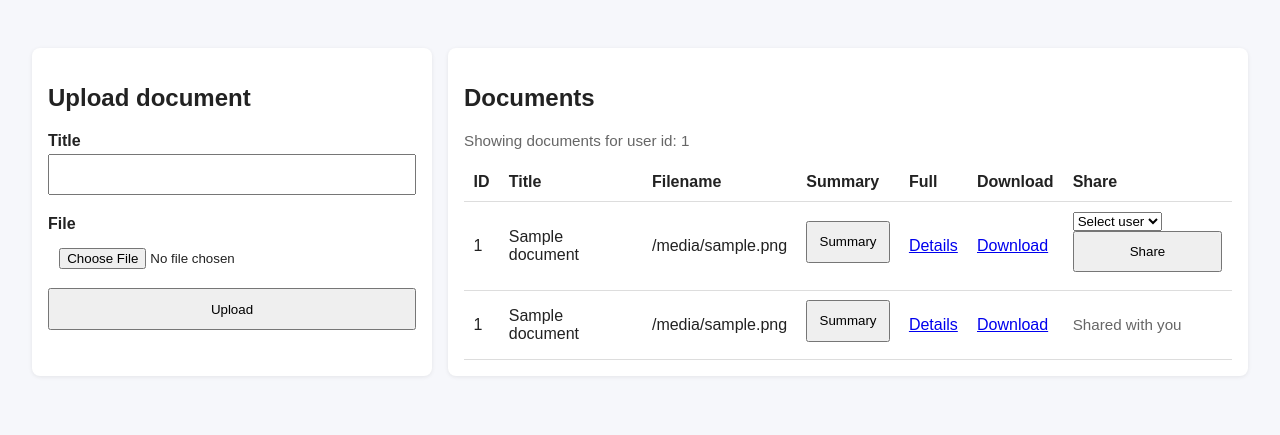
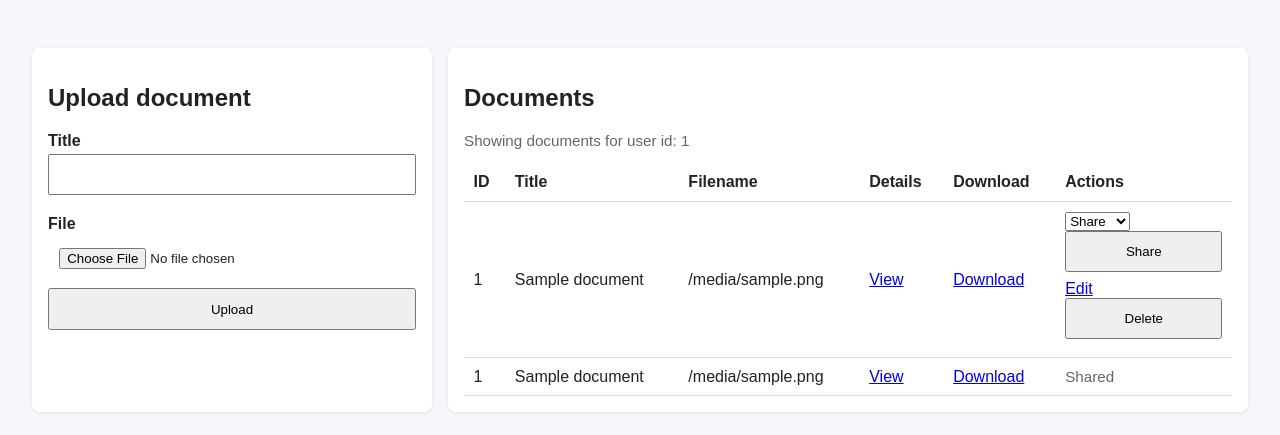
Before and after one commit to henriquePonte/Secure_Software, a Flask app: page /documents in a window 1280 px wide. Shown: the part 112-547 px from the top of the page. Run offline with Flask 3, Linux system fonts and the light colour scheme; the visitor is signed in with stand-in values (Sample User, id 1); a database or web service that is not in the repository returns one stand-in record (values such as "Sample title"); some libraries are stand-ins or nearby versions.

Commit message:
edit e delete de um documento #45

```diff
--- a/web/app/routes/documents.py
+++ b/web/app/routes/documents.py
@@ -4,7 +4,9 @@
 from ..services.user import get_all_users_for_sharing
 from app.logger.logger import get_logger
 from app.document.upload import is_allowed_file
-
+import os
+import uuid
+from werkzeug.utils import secure_filename
 
 from ..services.document import (
     get_user_by_id,
@@ -13,6 +15,9 @@
     create_document,
     get_document_by_id,
     get_documents_shared_with_user,
+    delete_document_by_id,
+    update_document_file,
+    update_document_title,
 )
 
 logger = get_logger(__name__)
@@ -72,13 +77,24 @@
         )
         flask.abort(400)
 
+    # SAFE FILENAME
+    original_name = secure_filename(uploaded_file.filename)
+    ext = os.path.splitext(original_name)[1]
+
+    new_filename = f"{uuid.uuid4()}{ext}"
+
+    save_path = os.path.join("uploads", new_filename)
+    uploaded_file.save(save_path)
+
+    # DB INSERT
+    create_document(user_id, title, new_filename)
+
     logger.info(
-        f"document.uploaded user_id={user_id} title={title} file={uploaded_file.filename}"
+        f"document.uploaded user_id={user_id} title={title} file={new_filename}"
     )
 
-    create_document(user_id, title, uploaded_file.filename)
+    return flask.redirect(flask.url_for("documents.documents_page"))
 
-    return flask.redirect(flask.url_for("documents.documents_page"))
 # DETAILS
 @bp.route("/documents/<int:document_id>")
 @login_required
@@ -199,3 +215,106 @@
     user_id = flask.session.get("user_id")
     logger.info(f"document.download.request user_id={user_id} doc_id={document_id}")
     return download_doc(document_id)
+
+@bp.route("/documents/<int:document_id>/delete", methods=["POST"])
+@login_required
+def delete_document(document_id):
+
+    user_id = flask.session.get("user_id")
+
+    doc = get_document_by_id(document_id)
+
+    if not doc:
+        logger.warning(f"delete.not_found user_id={user_id} doc_id={document_id}")
+        flask.abort(404)
+
+    # ONLY OWNER
+    if doc["owner_id"] != user_id:
+        logger.warning(f"delete.forbidden user_id={user_id} doc_id={document_id}")
+        flask.abort(403)
+
+    delete_document_by_id(document_id)
+
+    logger.info(f"document.deleted user_id={user_id} doc_id={document_id}")
+
+    return flask.redirect(flask.url_for("documents.documents_page"))
+
+@bp.route("/documents/<int:document_id>/edit", methods=["GET"])
+@login_required
+def edit_document_page(document_id):
+
+    user_id = flask.session.get("user_id")
+
+    doc = get_document_by_id(document_id)
+
+    if not doc:
+        logger.warning(f"edit.not_found user_id={user_id} doc_id={document_id}")
+        flask.abort(404)
+
+    if doc["owner_id"] != user_id:
+        logger.warning(f"edit.forbidden user_id={user_id} doc_id={document_id}")
+        flask.abort(403)
+
+    return flask.render_template("edit_document.html", document=doc)
+
+@bp.route("/documents/<int:document_id>/edit", methods=["POST"])
+@login_required
+def edit_document(document_id):
+
+    user_id = flask.session.get("user_id")
+
+    doc = get_document_by_id(document_id)
+
+    if not doc:
+        logger.warning(f"edit.not_found user_id={user_id} doc_id={document_id}")
+        flask.abort(404)
+
+    if doc["owner_id"] != user_id:
+        logger.warning(f"edit.forbidden user_id={user_id} doc_id={document_id}")
+        flask.abort(403)
+
+    # UPDATE TITLE
+    new_title = flask.request.form.get("title", "").strip()
+
+    if new_title and new_title != doc["title"]:
+        update_document_title(document_id, new_title)
+
+    # UPDATE FILE
+    uploaded_file = flask.request.files.get("document")
+
+    if uploaded_file and uploaded_file.filename:
+
+        ok, reason = is_allowed_file(uploaded_file.filename, uploaded_file)
+
+        if not ok:
+            logger.warning(
+                f"edit.upload_blocked user_id={user_id} doc_id={document_id} reason={reason}"
+            )
+            flask.abort(400)
+
+        # remove old file
+        old_path = os.path.join("uploads", doc["filename"])
+        if os.path.exists(old_path):
+            os.remove(old_path)
+
+        # secure + unique filename
+        original_name = secure_filename(uploaded_file.filename)
+        ext = os.path.splitext(original_name)[1]
+
+        new_filename = f"{uuid.uuid4()}{ext}"
+
+        save_path = os.path.join("uploads", new_filename)
+        uploaded_file.save(save_path)
+
+        # update DB
+        update_document_file(document_id, new_filename)
+
+        logger.info(
+            f"document.file_replaced user_id={user_id} doc_id={document_id} file={new_filename}"
+        )
+
+    logger.info(f"document.edited user_id={user_id} doc_id={document_id}")
+
+    return flask.redirect(
+        flask.url_for("documents.document_details", document_id=document_id)
+    )
--- a/web/app/services/document.py
+++ b/web/app/services/document.py
@@ -102,3 +102,44 @@
     conn.close()
 
     return docs
+
+def delete_document_by_id(document_id):
+    conn = get_db()
+    cur = conn.cursor()
+
+    cur.execute("""
+                DELETE FROM documents
+                WHERE id = %s
+                """, (document_id,))
+
+    conn.commit()
+    cur.close()
+    conn.close()
+
+def update_document_title(document_id, new_title):
+    conn = get_db()
+    cur = conn.cursor()
+
+    cur.execute("""
+                UPDATE documents
+                SET title = %s
+                WHERE id = %s
+                """, (new_title, document_id))
+
+    conn.commit()
+    cur.close()
+    conn.close()
+
+def update_document_file(document_id, filename):
+    conn = get_db()
+    cur = conn.cursor()
+
+    cur.execute("""
+                UPDATE documents
+                SET filename = %s
+                WHERE id = %s
+                """, (filename, document_id))
+
+    conn.commit()
+    cur.close()
+    conn.close()
--- a/web/templates/documents.html
+++ b/web/templates/documents.html
@@ -37,10 +37,9 @@
         <th>ID</th>
         <th>Title</th>
         <th>Filename</th>
-        <th>Summary</th>
-        <th>Full</th>
+        <th>Details</th>
         <th>Download</th>
-        <th>Share</th>
+        <th>Actions</th>
       </tr>
       </thead>
 
@@ -48,75 +47,76 @@
       {% for doc in documents %}
       <tr>
 
-        <!-- ID -->
         <td>{{ doc.id }}</td>
-
-        <!-- TITLE -->
         <td>{{ doc.title }}</td>
-
-        <!-- FILENAME -->
         <td>{{ doc.filename }}</td>
 
-        <!-- SUMMARY -->
         <td>
-          <button class="details-btn" data-title="{{ doc.title }}">
-            Summary
-          </button>
-        </td>
-
-        <!-- DETAILS -->
-        <td>
-          <a href="{{ url_for('documents.document_details', document_id=doc.id) }}">
-            Details
+          <a class="btn btn-gray"
+             href="{{ url_for('documents.document_details', document_id=doc.id) }}">
+            View
           </a>
         </td>
 
-        <!-- DOWNLOAD  -->
         <td>
-          <a href="{{ url_for('documents.download_document', document_id=doc.id) }}">
+          <a class="btn btn-blue"
+             href="{{ url_for('documents.download_document', document_id=doc.id) }}">
             Download
           </a>
         </td>
 
-        <!-- SHARE -->
+        <!-- ACTIONS -->
         <td>
+          <div class="action-group">
+
             {% if doc.is_owner %}
 
+            <!-- SHARE -->
             <form method="POST"
-                action="{{ url_for('documents.share_document_route', document_id=doc.id) }}">
+                  action="{{ url_for('documents.share_document_route', document_id=doc.id) }}"
+                  class="action-item">
 
-            <select name="shared_with" required>
-              <option value="">Select user</option>
-
+              <select name="shared_with" class="action-select" required>
+                <option value="">Share</option>
                 {% for user in users %}
-              <option value="{{ user.id }}">
-                {{ user.username }}
-              </option>
+                <option value="{{ user.id }}">{{ user.username }}</option>
                 {% endfor %}
-
               </select>
 
-            <button type="submit">
+              <button type="submit" class="btn btn-blue">
                 Share
               </button>
 
             </form>
 
+            <!-- EDIT -->
+            <a class="btn btn-gray"
+               href="{{ url_for('documents.edit_document_page', document_id=doc.id) }}">
+              Edit
+            </a>
+
+            <!-- DELETE -->
+            <form method="POST"
+                  action="{{ url_for('documents.delete_document', document_id=doc.id) }}"
+                  class="action-item delete-form">
+
+              <button type="submit" class="btn btn-red">
+                Delete
+              </button>
+
+            </form>
+
             {% else %}
-          <span class="muted">Shared with you</span>
+            <span class="muted">Shared</span>
             {% endif %}
+
+          </div>
         </td>
 
       </tr>
       {% endfor %}
       </tbody>
     </table>
-
-    <!-- optional preview panel -->
-    <div id="doc-details" class="card" style="display:none;">
-      <h3>Document details</h3>
-      <p id="doc-title"></p>
-    </div>
 
     {% else %}
     <p>No documents found.</p>
@@ -125,4 +125,19 @@
   </div>
 
 </section>
+
+<script>
+  function confirmDeleteForms() {
+    document.querySelectorAll(".delete-form").forEach(form => {
+      form.addEventListener("submit", function (e) {
+        if (!confirm("Are you sure you want to delete this document?")) {
+          e.preventDefault();
+        }
+      });
+    });
+  }
+
+  confirmDeleteForms();
+</script>
+
 {% endblock %}
```
Also changed, not shown: web/templates/edit_document.html (added, +50 -0 lines), web/templates/style.css (added, +52 -0 lines). Lines whose indentation alone changed are shown as unchanged.
